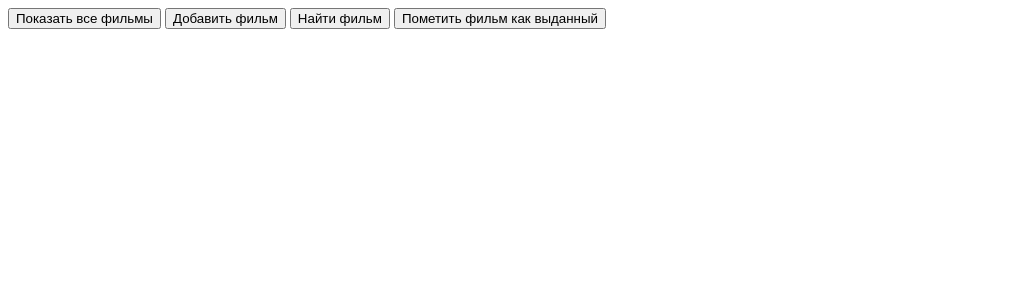
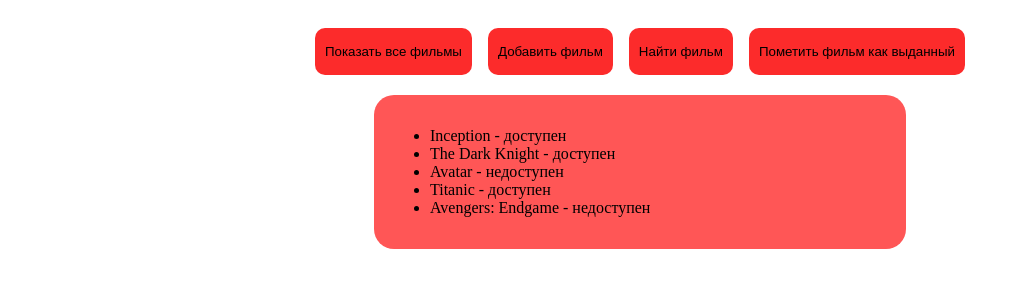
Before and after one commit to KENMAKOZUE/cinema-admin, a plain HTML site: page index.html in a window 1280 px wide. Both pictures are taken after a click on the button "Показать все фильмы". Shown: the whole page, without its empty margins (0-1020 px from the left). Drawn offline with Linux system fonts and the light colour scheme.

Commit message:
add show films logic

```diff
--- a/index.html
+++ b/index.html
@@ -8,18 +8,22 @@
 </head>
 <body>
     <div class="container">
-    <button id="show-film-btn">
+        <button class="action-btn" id="show-film-btn">
             Показать все фильмы
         </button>
-    <button id="add-film">
+        <button class="action-btn" id="add-film">
             Добавить фильм
         </button>
-    <button id="search=film">
+        <button class="action-btn" id="search-film">
             Найти фильм
         </button>
-    <button id="mark-film-btn">
+        <button class="action-btn" id="mark-film-btn">
             Пометить фильм как выданный
         </button>
     </div>
+    <div id="content">
+        david GAAAAAAAAAAAY
+    </div>
+    <script src="script.js"></script>
 </body>
 </html>
--- a/script.js
+++ b/script.js
@@ -0,0 +1,30 @@
+const showfilmsBtn = document.getElementById('show-film-btn');
+const addfilms = document.getElementById('add-film');
+const serchfilm = document.getElementById('search-film');
+const markfilm = document.getElementById('mark-film-btn');
+const contentid = document.getElementById('content');
+
+const movies = [
+  { title: 'Inception', isAvailable: true },
+  { title: 'The Dark Knight', isAvailable: true },
+  { title: 'Avatar', isAvailable: false },
+  { title: 'Titanic', isAvailable: true },
+  { title: 'Avengers: Endgame', isAvailable: false },
+];
+const clearContent = () => {
+    contentid.innerHTML = '';
+}
+
+const showFilms = () => {
+    clearContent();
+    const moviespisok = document.createElement('ul')
+    contentid.append(moviespisok);
+    for (const movie of movies) {
+        console.log(movie.title);
+        const movieItem = document.createElement('li')
+        movieItem.textContent = `${movie.title} - ${movie.isAvailable ? 'доступен' : 'недоступен'}`
+        moviespisok.append(movieItem)
+    }
+};
+
+showfilmsBtn.addEventListener('click', showFilms);
--- a/style.css
+++ b/style.css
@@ -0,0 +1,30 @@
+.container {
+    margin: 0 auto;
+    padding: 20px;
+    display: flex;
+    align-items: center;
+    justify-content: center;
+    gap: 16px;
+}
+
+.action-btn {
+    border: none;
+    padding: 16px 10px;
+    border-radius: 10px;
+    cursor: pointer;
+    background-color: rgb(252, 43, 43);;
+}
+
+.action-btn:hover {
+    background-color: rgb(255, 86, 86);
+    border-radius: 30px;
+}
+
+#content {
+    width: 500px;
+    margin: 0 auto;
+    background-color: rgb(255, 86, 86);
+    border-radius: 20px;
+    padding: 16px;
+    display: flex;
+}
```
Lines whose indentation alone changed are shown as unchanged.
